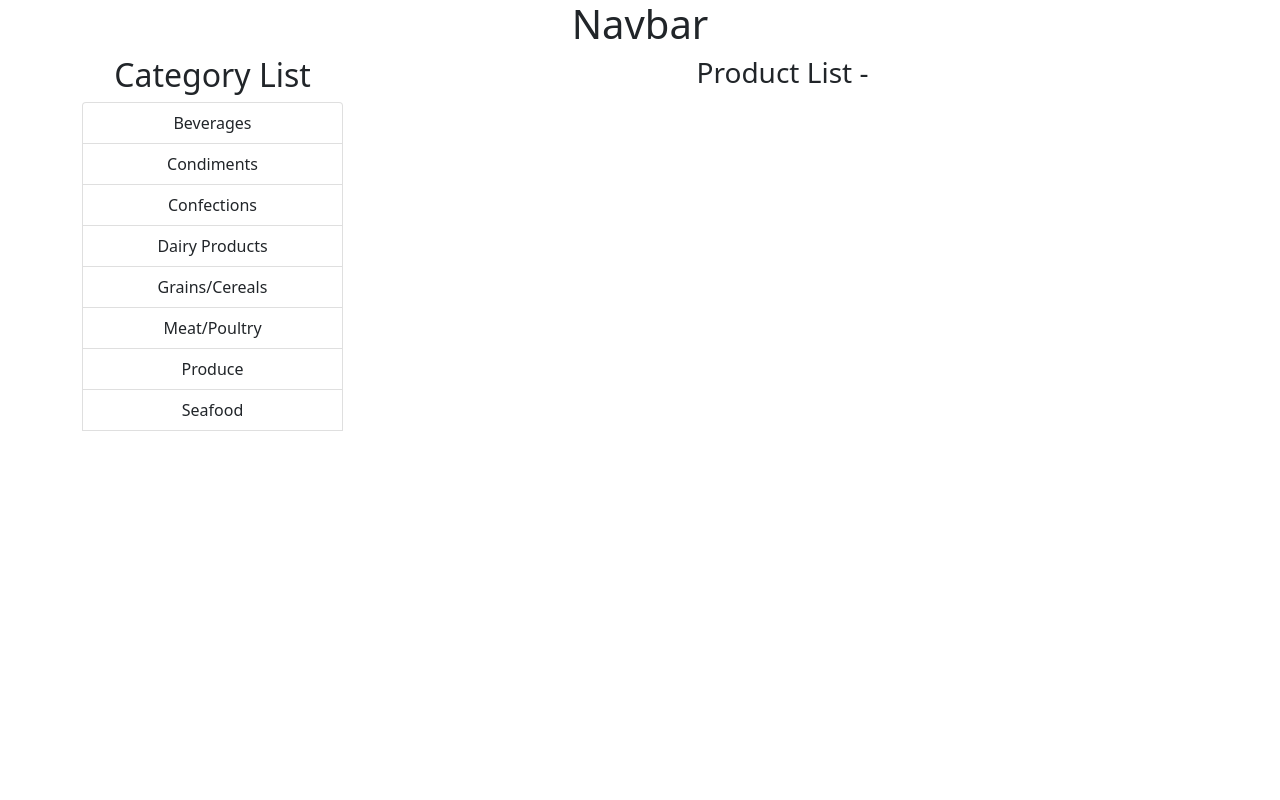
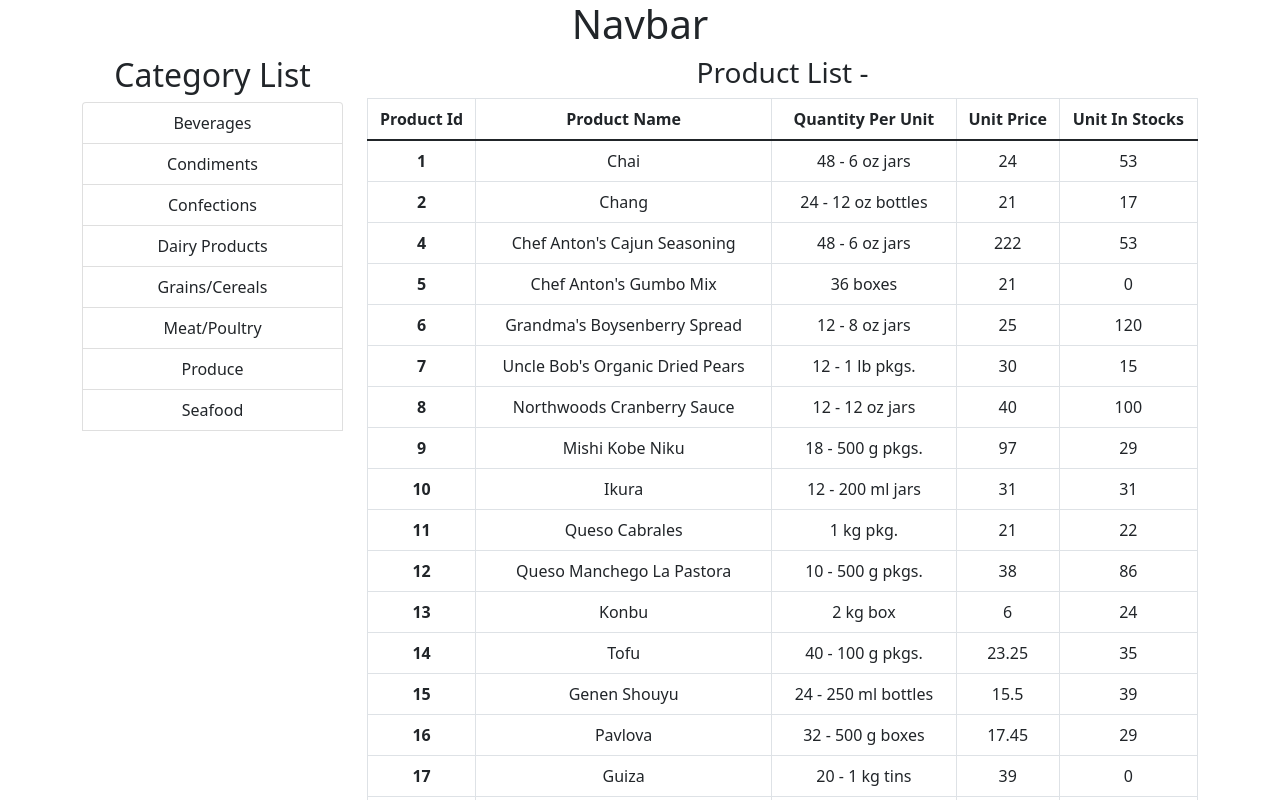
Before and after one commit to GunelYusuf/Category_Product_List_React, a React (Create React App) app: page / in a window 1280 px wide. Shown: the top 800 px of the page. Built offline with nearby package versions, Linux system fonts and the light colour scheme; data requests are answered from the project's data file.

Commit message:
listing of products

```diff
--- a/src/App.js
+++ b/src/App.js
@@ -8,7 +8,17 @@ import {Container,Row,Col} from "reactstrap";
 
 class App extends Component {
 
-  state={currentCategory:""}
+  state={currentCategory:"", products:[] };
+
+   componentDidMount() {
+       this.getProducts();
+   }
+
+    getProducts = () => {
+      fetch('http://localhost:3000/products')
+          .then(response => response.json())
+          .then(data => this.setState({products:data}));
+    };
 
     changeCategory = category => {
         this.setState({currentCategory: category.categoryName});
@@ -27,7 +37,7 @@ class App extends Component {
                             <CategoryList currentCategory={this.state.currentCategory} changeCategory={this.changeCategory} info={categoryInfo} />
                         </Col>
                         <Col xs="9">
-                            <ProductList currentCategory={this.state.currentCategory} info={productInfo}/>
+                            <ProductList products={this.state.products} currentCategory={this.state.currentCategory} info={productInfo}/>
                         </Col>
 
                     </Row>
--- a/src/components/ProductList.js
+++ b/src/components/ProductList.js
@@ -1,10 +1,53 @@
 import React, {Component} from 'react';
+import {Table} from 'reactstrap';
 
 class ProductList extends Component {
     render() {
         return (
             <div>
                 <h3>{this.props.info.title} - {this.props.currentCategory}</h3>
+               <Table bordered>
+                    <thead>
+                    <tr>
+                        <th>
+                            Product Id
+                        </th>
+                        <th>
+                            Product Name
+                        </th>
+                        <th>
+                            Quantity Per Unit
+                        </th>
+                        <th>
+                           Unit Price
+                        </th>
+                        <th>
+                            Unit In Stocks
+                        </th>
+                    </tr>
+                    </thead>
+                    <tbody>
+                    {this.props.products.map(product => (
+                        <tr key={product.id}>
+                            <th scope="row">
+                                {product.id}
+                            </th>
+                            <td>
+                                {product.productName}
+                            </td>
+                            <td>
+                                {product.quantityPerUnit}
+                            </td>
+                            <td>
+                                {product.unitPrice}
+                            </td>
+                            <td>
+                                {product.unitsInStock}
+                            </td>
+                        </tr>
+                        ))}
+                    </tbody>
+               </Table>
             </div>
         );
     }
```
